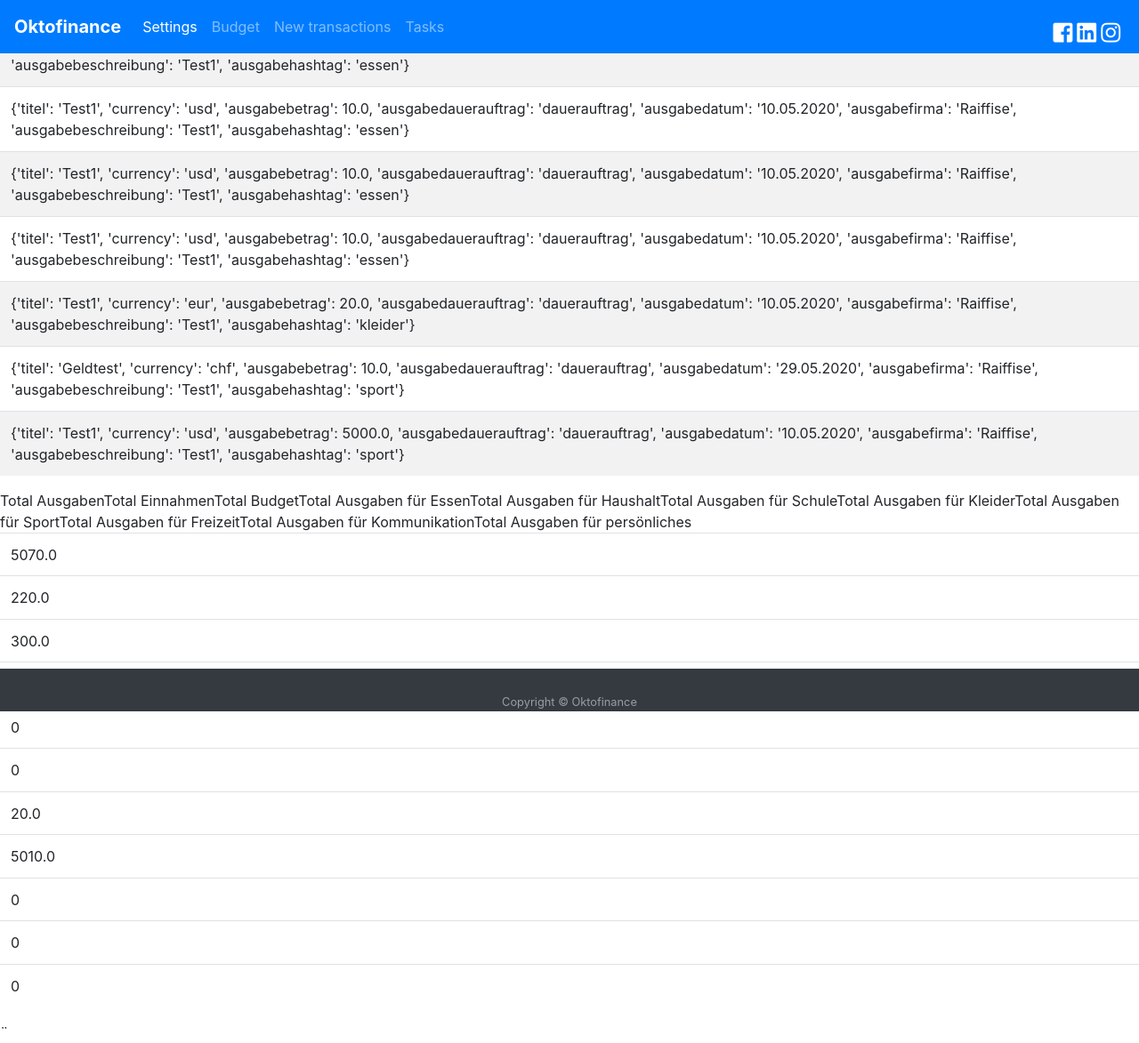
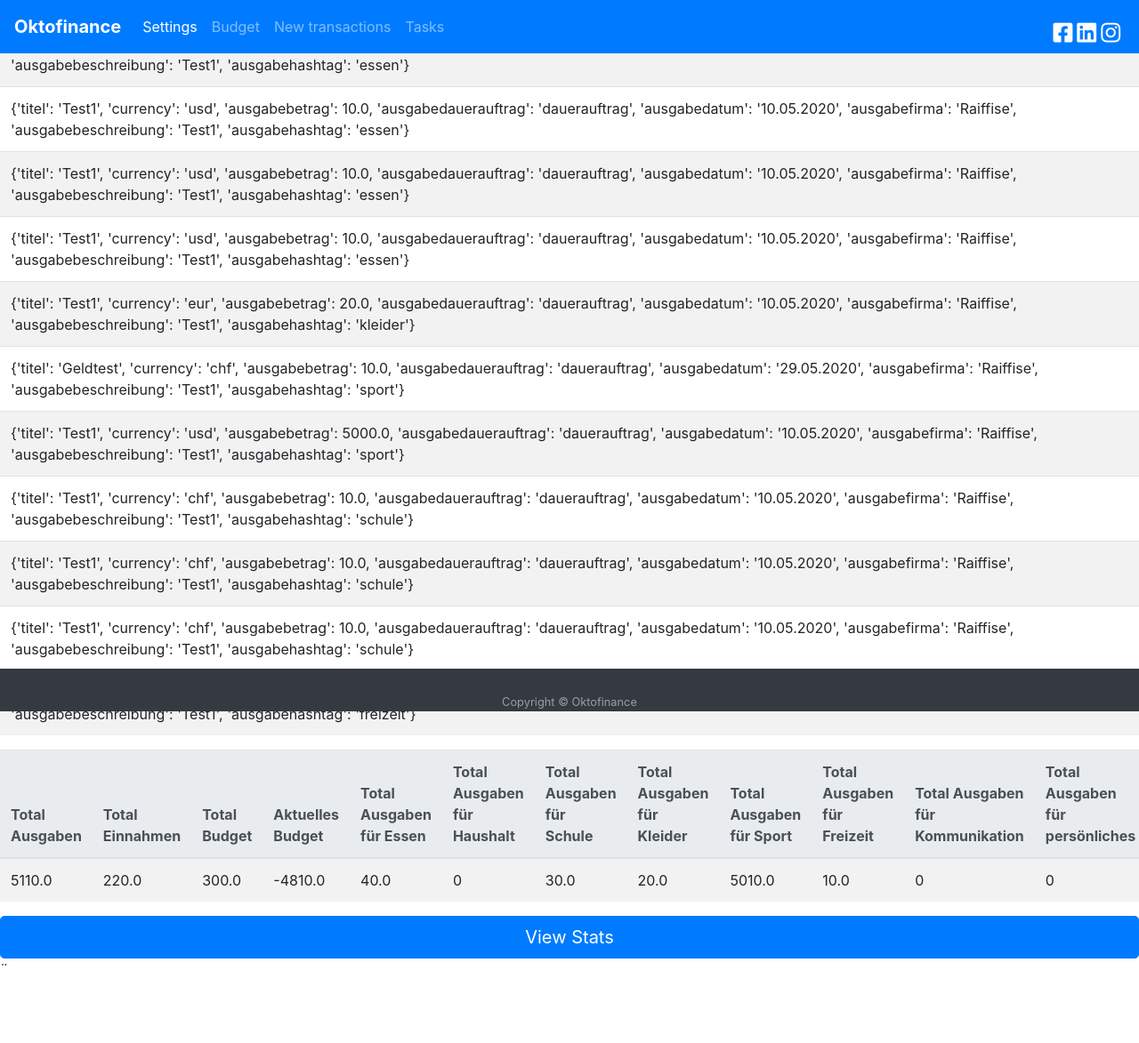
Before and after one commit to cedriccarrel/prog2, a Flask app: page /budget in a window 1280 px wide. Shown: the whole page at 89% size. After the commit the page ends 1086 px from the top, so only its background shows below. Run offline with Flask 2, Linux system fonts and the light colour scheme; some libraries are stand-ins or nearby versions.

Commit message:
Push 06.06.2020, budget und alert

```diff
--- a/Demos/App.py
+++ b/Demos/App.py
@@ -147,16 +147,16 @@ def total_budget(budgets):
 	return sum_budget
 
 #def für Berechnung des aktuellen budgetschwellenwertes
-"""
-def aktuelles_budget():
-	aktuelles_budget = total_budget()
-	aktuelle_ausgaben = total_transactions()
+def aktuelles_budget(budgets):
+	all_budget = lade_daten_aus_json("user_data.json")
+	all_transactions = lade_daten_aus_json("ausgaben.json")
+	aktuelles_budget = total_budget(all_budget)
+	aktuelle_ausgaben = total_transactions(all_transactions)
 	neues_budget = aktuelles_budget - aktuelle_ausgaben
 	if neues_budget <=0:
-		print("Budget überschritten")
-	else:
-		print("kak funktion Tuet nöd")"""
-
+		#print("Budget überschritten")
+		#print(neues_budget)
+		return neues_budget
 
 @app.route("/login", methods=['GET', 'POST'])
 def login():
@@ -226,7 +226,7 @@ def dashboard():
 
 @app.route("/tasks") #anzeige der Ausgaben als Grafik
 def viz():
-	#load data from user_date.json
+	#load data from user_data.json
 	data_grafic = lade_daten_aus_json("ausgaben.json")
 	sum_essen = total_essen(data_grafic)
 	sum_haushalt = total_haushalt(data_grafic)
@@ -273,9 +273,11 @@ def load_newstransaction_form():
 		existing_transaction.append(newtransaction_dictionary)
 		schreibe_daten_in_json("ausgaben.json", existing_transaction)
 
+	#Einzeln berechnete Werte, werden hier angesprochen, damit sie anschl. gerendert werden können
 	sum = total_transactions(existing_transaction)
 	sum2 = total_salary(anzeige_budget)
 	sum_budget = total_budget(anzeige_budget)
+	neues_budget = aktuelles_budget(anzeige_budget)
 	sum_essen = total_essen(existing_transaction)
 	sum_haushalt = total_haushalt(existing_transaction)
 	sum_schule = total_schule(existing_transaction)
@@ -285,7 +287,23 @@ def load_newstransaction_form():
 	sum_kommunikation = total_kommunikation(existing_transaction)
 	sum_persönlich = total_persönlich(existing_transaction)
 
-	return render_template("budget.html", data1=existing_transaction, sum=sum, sum2=sum2, sum_budget=sum_budget,
+	#Logik = wenn das Budget aufgebraucht wurde, wird ein Mail an den User versendet
+	if request.method == 'POST':
+		#mail_reminder = anzeige_budget['e_mail'] --> kommt ja nicht von form
+		for e['e_mail'] in anzeige_budget:
+			print(e)
+			if neues_budget < 0:
+				print("ja ist unter null")
+				for i in anzeige_budget:
+					liste_username = (i.get('username'))
+					print(liste_username)
+				msg = Message(subject="ALERT!",
+				sender=app.config.get("MAIL_USERNAME"),#verweis nach oben (Zeile 16)
+				recipients=[mail_reminder], # email welche eingegeben wurde und mit sign_up übereinstimmt
+				body="Guten Tag!" + " " + liste_username + " " + "Ihr Budget ist aufgebraucht und liegt aktuell bei:" + " " + neues_budget + ".")
+				mail.send(msg)
+
+	return render_template("budget.html", data1=existing_transaction, sum=sum, sum2=sum2, sum_budget=sum_budget, neues_budget=neues_budget,
 		sum_essen=sum_essen, sum_haushalt=sum_haushalt, sum_schule=sum_schule, sum_kleider=sum_kleider, sum_sport=sum_sport,
 		sum_freizeit=sum_freizeit, sum_kommunikation=sum_kommunikation, sum_persönlich=sum_persönlich)
 
--- a/Demos/ausgaben.json
+++ b/Demos/ausgaben.json
@@ -68,5 +68,45 @@
         "ausgabefirma": "Raiffise",
         "ausgabebeschreibung": "Test1",
         "ausgabehashtag": "sport"
+    },
+    {
+        "titel": "Test1",
+        "currency": "chf",
+        "ausgabebetrag": 10.0,
+        "ausgabedauerauftrag": "dauerauftrag",
+        "ausgabedatum": "10.05.2020",
+        "ausgabefirma": "Raiffise",
+        "ausgabebeschreibung": "Test1",
+        "ausgabehashtag": "schule"
+    },
+    {
+        "titel": "Test1",
+        "currency": "chf",
+        "ausgabebetrag": 10.0,
+        "ausgabedauerauftrag": "dauerauftrag",
+        "ausgabedatum": "10.05.2020",
+        "ausgabefirma": "Raiffise",
+        "ausgabebeschreibung": "Test1",
+        "ausgabehashtag": "schule"
+    },
+    {
+        "titel": "Test1",
+        "currency": "chf",
+        "ausgabebetrag": 10.0,
+        "ausgabedauerauftrag": "dauerauftrag",
+        "ausgabedatum": "10.05.2020",
+        "ausgabefirma": "Raiffise",
+        "ausgabebeschreibung": "Test1",
+        "ausgabehashtag": "schule"
+    },
+    {
+        "titel": "Test1",
+        "currency": "eur",
+        "ausgabebetrag": 10.0,
+        "ausgabedauerauftrag": "dauerauftrag",
+        "ausgabedatum": "10.05.2020",
+        "ausgabefirma": "Raiffise",
+        "ausgabebeschreibung": "Test1",
+        "ausgabehashtag": "freizeit"
     }
 ]
--- a/Demos/templates/budget.html
+++ b/Demos/templates/budget.html
@@ -4,13 +4,18 @@
 <head>
 	{% include "navigation.html" %}
 	<title>Budget</title>
+	<meta charset="UTF-8">
+	<meta name="viewport" content="width=device-width, initial-scale=1, shrink-to-fit=no">
+    <link rel="stylesheet" href="https://use.fontawesome.com/releases/v5.8.2/css/all.css" integrity="sha384-oS3vJWv+0UjzBfQzYUhtDYW+Pj2yciDJxpsK1OYPAYjqT085Qq/1cq5FLXAZQ7Ay" crossorigin="anonymous">
+    <link rel="stylesheet" href="static/bootstrap.css">
+    <link rel="stylesheet" href="static/js/bootstrap.bundle.js">
 	<link rel="shortcut icon" href="{{ url_for('static', filename='brand.png')}}" alt="Oktofinance"/>
 
 </head>
 
 <body>
-	 <!-- Auflistung der newtransactions (Titel) -->
-	<table class="table table-striped">
+	 <!-- Auflistung der newtransactions Nur Titel, Betr -->
+	<table class="table table-striped table-hover">
 		<thead>
         Your Transactions
 		</thead>
@@ -22,35 +27,44 @@
 				{% endfor %}
 		</tbody>
 	</table>
-	<table class="table table-striped">
+	<!-- Betrag pro Transaction auslesen aus newtransactions, anschliessend zusammenrechnen¨und einzeln in Liste ausgeben -->
+	<table class="table table-striped table-hover">
+		<thead class="thead-light">
+			<tr>
+				<th scope="col">Total Ausgaben</th>
+				<th scope="col">Total Einnahmen</th>
+				<th scope="col">Total Budget</th>
+				<th scope="col">Aktuelles Budget</th>
+				<th scope="col">Total Ausgaben für Essen</th>
+				<th scope="col">Total Ausgaben für Haushalt</th>
+				<th scope="col">Total Ausgaben für Schule</th>
+				<th scope="col">Total Ausgaben für Kleider</th>
+				<th scope="col">Total Ausgaben für Sport</th>
+				<th scope="col">Total Ausgaben für Freizeit</th>
+				<th scope="col">Total Ausgaben für Kommunikation</th>
+				<th scope="col">Total Ausgaben für persönliches</th>
+    		</tr>
 		<tbody>
-			<tr>Total Ausgaben</tr>
+			<tbody>
+			    <tr>
 			    	<td>{{ sum }}</td>
-			<tr>Total Einnahmen</tr>
 			    	<td>{{ sum2 }}</td>
-			<tr>Total Budget</tr>
 					<td>{{ sum_budget }}</td>
-			<tr>Total Ausgaben für Essen</tr>
+					<td>{{ neues_budget }}</td>
 					<td>{{ sum_essen }}</td>
-			<tr>Total Ausgaben für Haushalt</tr>
 					<td>{{ sum_haushalt }}</td>
-			<tr>Total Ausgaben für Schule</tr>
 					<td>{{ sum_schule }}</td>
-			<tr>Total Ausgaben für Kleider</tr>
 					<td>{{ sum_kleider }}</td>
-			<tr>Total Ausgaben für Sport</tr>
 					<td>{{ sum_sport }}</td>
-			<tr>Total Ausgaben für Freizeit</tr>
 					<td>{{ sum_freizeit }}</td>
-			<tr>Total Ausgaben für Kommunikation</tr>
 					<td>{{ sum_kommunikation }}</td>
-			<tr>Total Ausgaben für persönliches</tr>
 					<td>{{ sum_persönlich }}</td>
+			    </tr>
 		</tbody>
 	</table>
 
+	<a href="/tasks" class="btn btn-primary btn-lg btn-block" role="button">View Stats</a>
 
-<!-- Betrag pro Transaction auslesen aus newtransactions, anschliessend zusammenrechnen -->
 
 </body>
 <footer>
```
Lines whose indentation alone changed are shown as unchanged.
